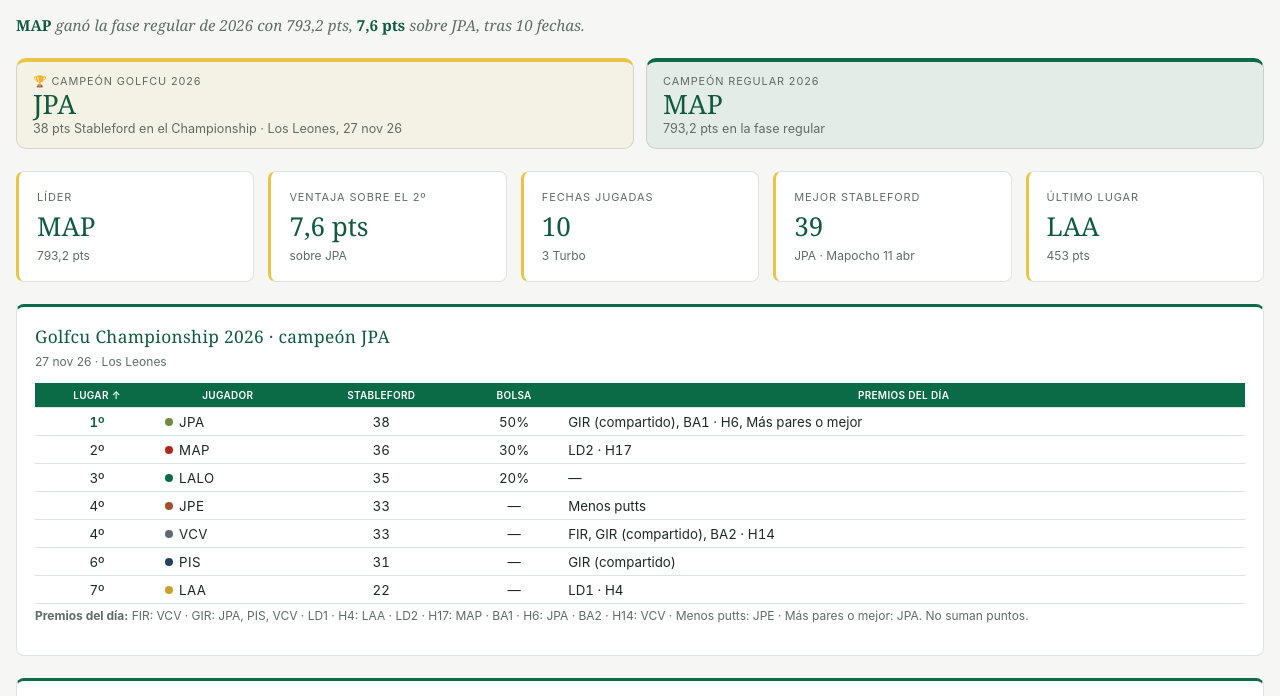
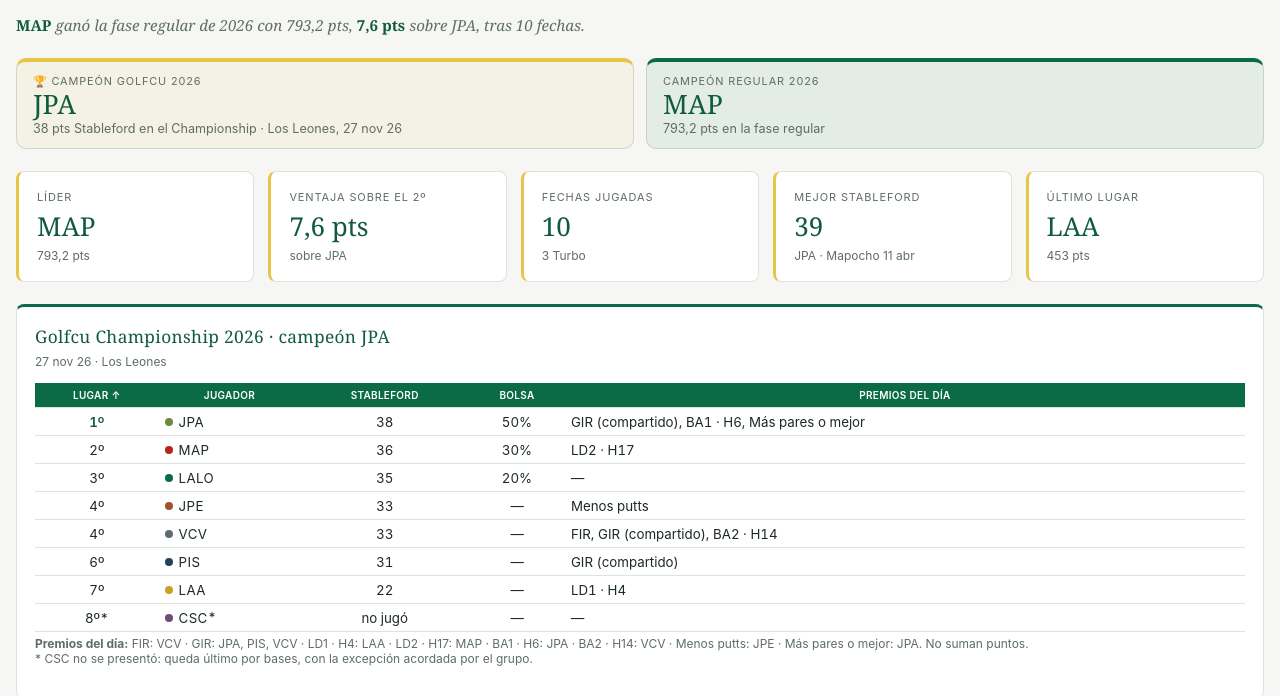
Before and after one commit to lalodelafuente-lab/golfcu, a plain HTML site: page index.html in a window 1280 px wide. Shown: the part 93-789 px from the top of the page. Drawn offline with Linux system fonts and the light colour scheme.

Commit message:
Championship 2026: CSC último con asterisco (no se presentó)
Co-Authored-By: Claude Opus 5.5 <noreply@anthropic.com>
Claude-Session: https://claude.ai/code/session_019WVMvnsc164YjP1qAeqUWs

```diff
--- a/index.html
+++ b/index.html
@@ -1597,7 +1597,7 @@ dash.calc('analisis', {
     const chPrem = (j) => (CH_PREMIOS[s] || []).filter(([, w]) => w.includes(j)).map(([k, w]) => (w.length > 1 ? `${k} (compartido)` : k));
     const fp = document.getElementById('final-premios');
     fp.hidden = !CH_PREMIOS[s];
-    if (CH_PREMIOS[s]) fp.innerHTML = '<b>Premios del día:</b> ' + CH_PREMIOS[s].map(([k, w]) => `${esc(k)}: ${w.map(esc).join(', ')}`).join(' · ') + '. No suman puntos.';
+    if (CH_PREMIOS[s]) fp.innerHTML = '<b>Premios del día:</b> ' + CH_PREMIOS[s].map(([k, w]) => `${esc(k)}: ${w.map(esc).join(', ')}`).join(' · ') + '. No suman puntos.' + (s === 2026 ? '<br>* CSC no se presentó: queda último por bases, con la excepción acordada por el grupo.' : '');
     const ch = dash.data('championship'), ftbl = document.getElementById('final');
     if (ch.status === 'error') fail(ftbl.tBodies[0]);
     else if (ch.status === 'ok') {
@@ -1607,10 +1607,14 @@ dash.calc('analisis', {
         ? `${fdateY(rows[0].fecha)} · ${rows[0].cancha}`
         : 'Viernes 27 de noviembre · Los Leones · por jugarse';
       ftbl.closest('.gc-tablewrap').hidden = !rows.length;
-      sortable(ftbl, rows, [
-        { val: (r) => r.lugar, show: (r) => `${r.lugar}º`, num: true, cls: (r) => r.lugar === 1 ? 'best' : null },
-        { val: (r) => r.jugador, show: (r) => pname(r.jugador), l: true },
-        { val: (r) => r.stableford, num: true },
+      // Invitados que no se presentaron: quedan últimos por bases (marcados con *)
+      const CH_AUS = { 2026: ['CSC'] };
+      const aus = rows.length ? (CH_AUS[s] || []).map((j) => ({ temporada: s, jugador: j, lugar: rows.length + 1, stableford: null, bolsa: null, aus: true })) : [];
+      const rowsF = [...rows, ...aus];
+      sortable(ftbl, rowsF, [
+        { val: (r) => r.lugar, show: (r) => `${r.lugar}º${r.aus ? '*' : ''}`, num: true, cls: (r) => r.lugar === 1 ? 'best' : null },
+        { val: (r) => r.jugador, show: (r) => { const f = document.createDocumentFragment(); f.append(pname(r.jugador)); if (r.aus) f.append('*'); return f; }, l: true },
+        { val: (r) => r.stableford ?? -1, show: (r) => (r.stableford == null ? 'no jugó' : r.stableford), num: true },
         { val: (r) => r.bolsa, show: (r) => r.bolsa ? pf.format(r.bolsa) : '—', num: true },
         { val: (r) => chPrem(r.jugador).length, show: (r) => chPrem(r.jugador).join(', ') || '—', l: true },
       ], (r) => `${r.temporada},${enc(r.jugador)}`, { i: 0, dir: 1 });
```
